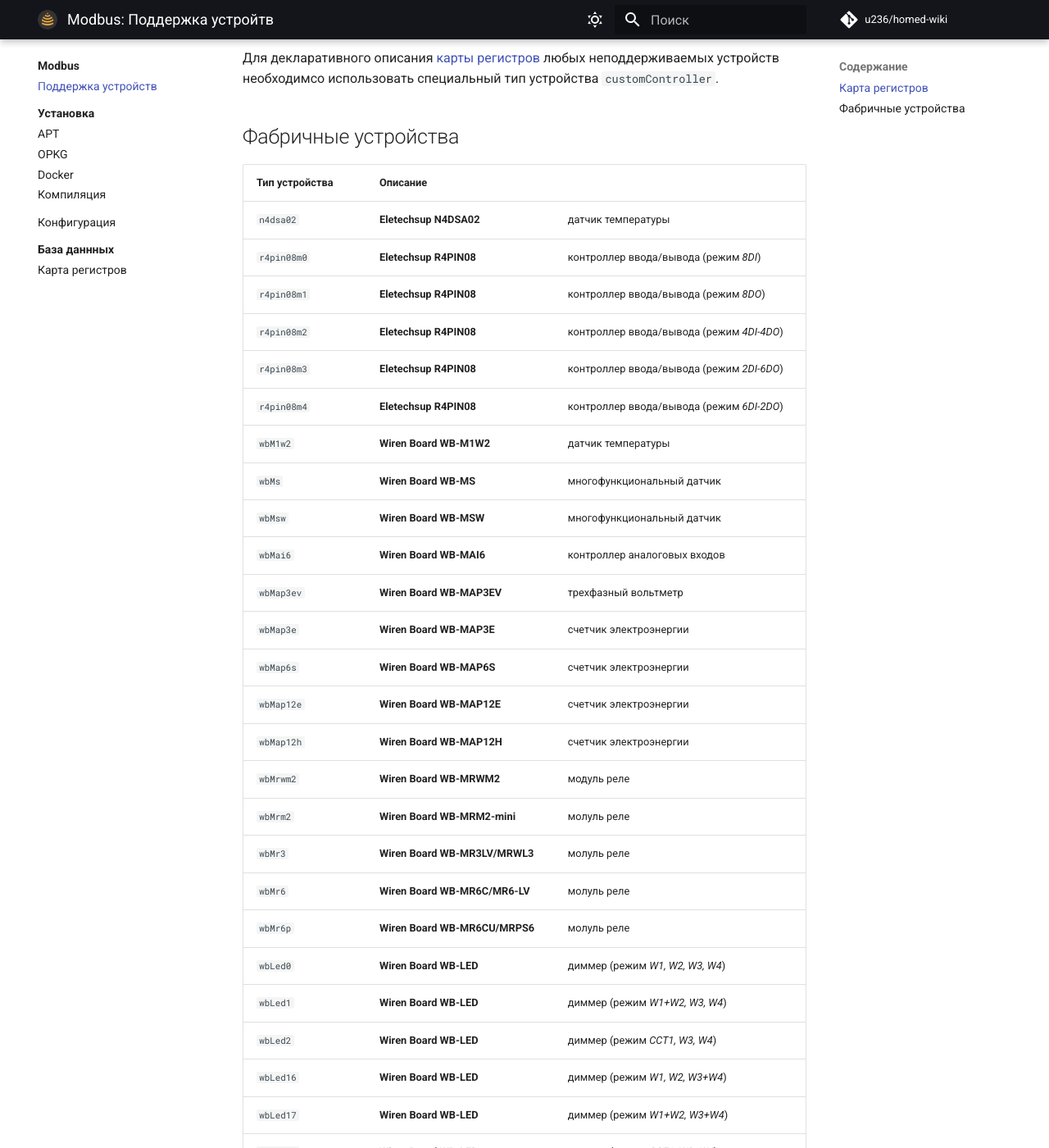
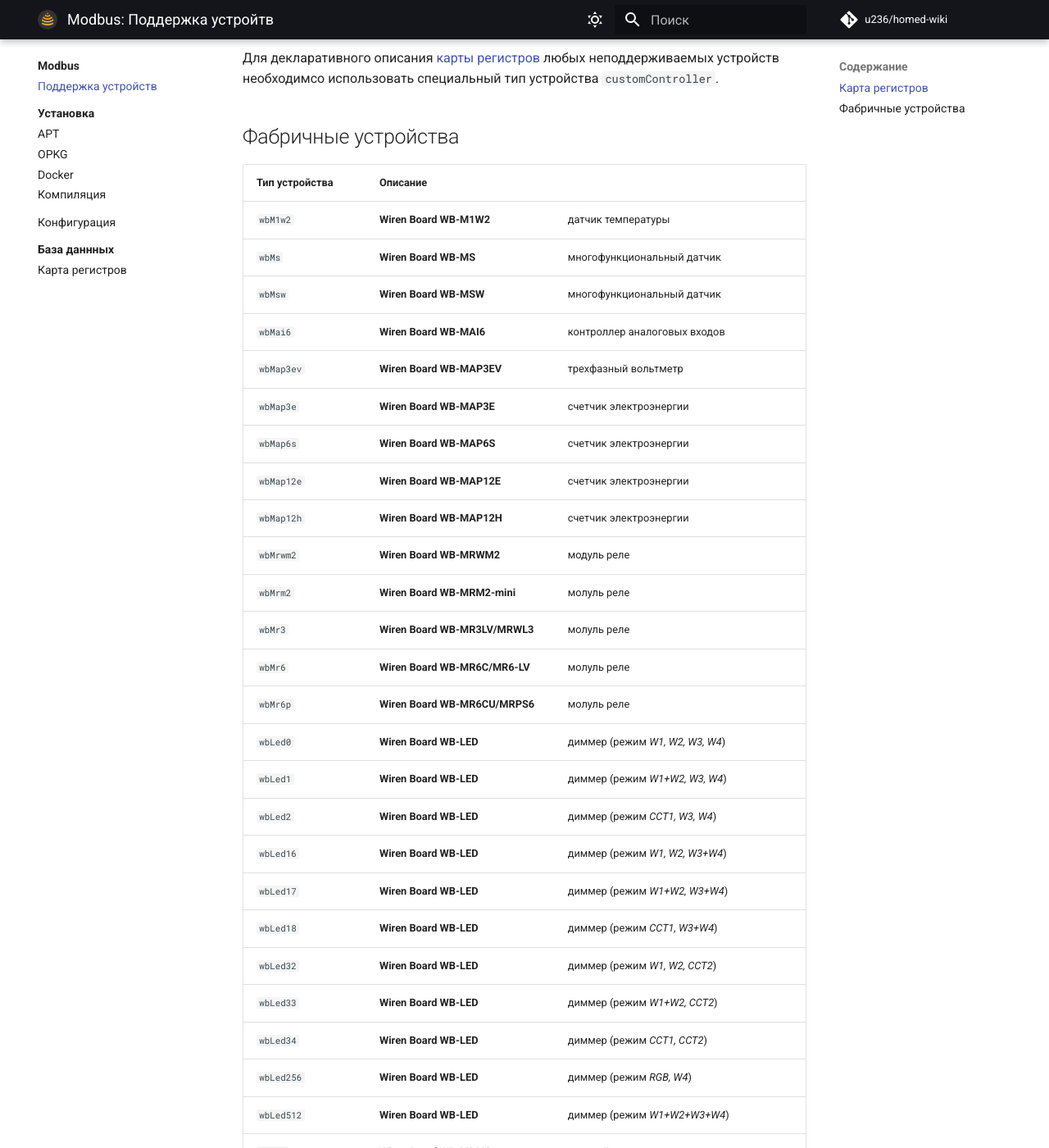
Before and after one commit to xyzroe/homed-wiki, an MkDocs documentation site: the page built from docs/modbus/devices.md, in a window 1280 px wide and 1400 px high, scrolled down 221 px. Shown: the whole window at 82% size. Built offline with MkDocs 1.6.1 and Material for MkDocs 9.7.7, drawn with Linux system fonts in a browser that asks for light colours; comment, search, counter and statistics services are not loaded; some of the changed text lies outside the part shown.

Commit message:
update modbus devices list

```diff
--- a/docs/modbus/devices.md
+++ b/docs/modbus/devices.md
@@ -12,12 +12,6 @@
 
 | Тип устройства | Описание ||
 |----------------|----------||
-| `n4dsa02`          | __Eletechsup N4DSA02__         | датчик температуры |
-| `r4pin08m0`        | __Eletechsup R4PIN08__         | контроллер ввода/вывода (режим _8DI_) |
-| `r4pin08m1`        | __Eletechsup R4PIN08__         | контроллер ввода/вывода (режим _8DO_) |
-| `r4pin08m2`        | __Eletechsup R4PIN08__         | контроллер ввода/вывода (режим _4DI-4DO_) |
-| `r4pin08m3`        | __Eletechsup R4PIN08__         | контроллер ввода/вывода (режим _2DI-6DO_) |
-| `r4pin08m4`        | __Eletechsup R4PIN08__         | контроллер ввода/вывода (режим _6DI-2DO_) |
 | `wbM1w2`           | __Wiren Board WB-M1W2__        | датчик температуры |
 | `wbMs`             | __Wiren Board WB-MS__          | многофункциональный датчик |
 | `wbMsw`            | __Wiren Board WB-MSW__         | многофункциональный датчик |
```
Also changed, not shown: other parts of docs/modbus/devices.md (+6 -0 lines).
